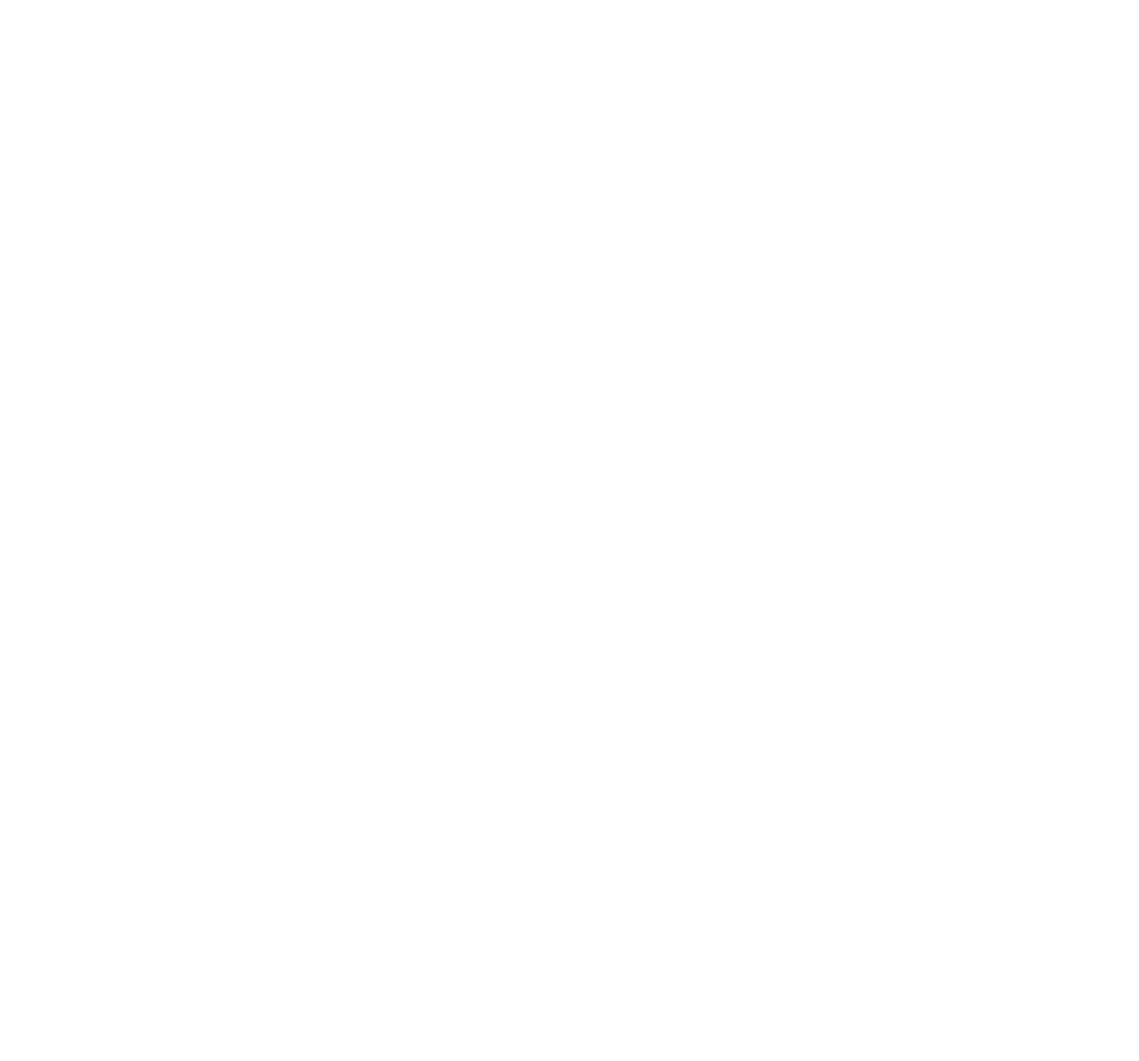
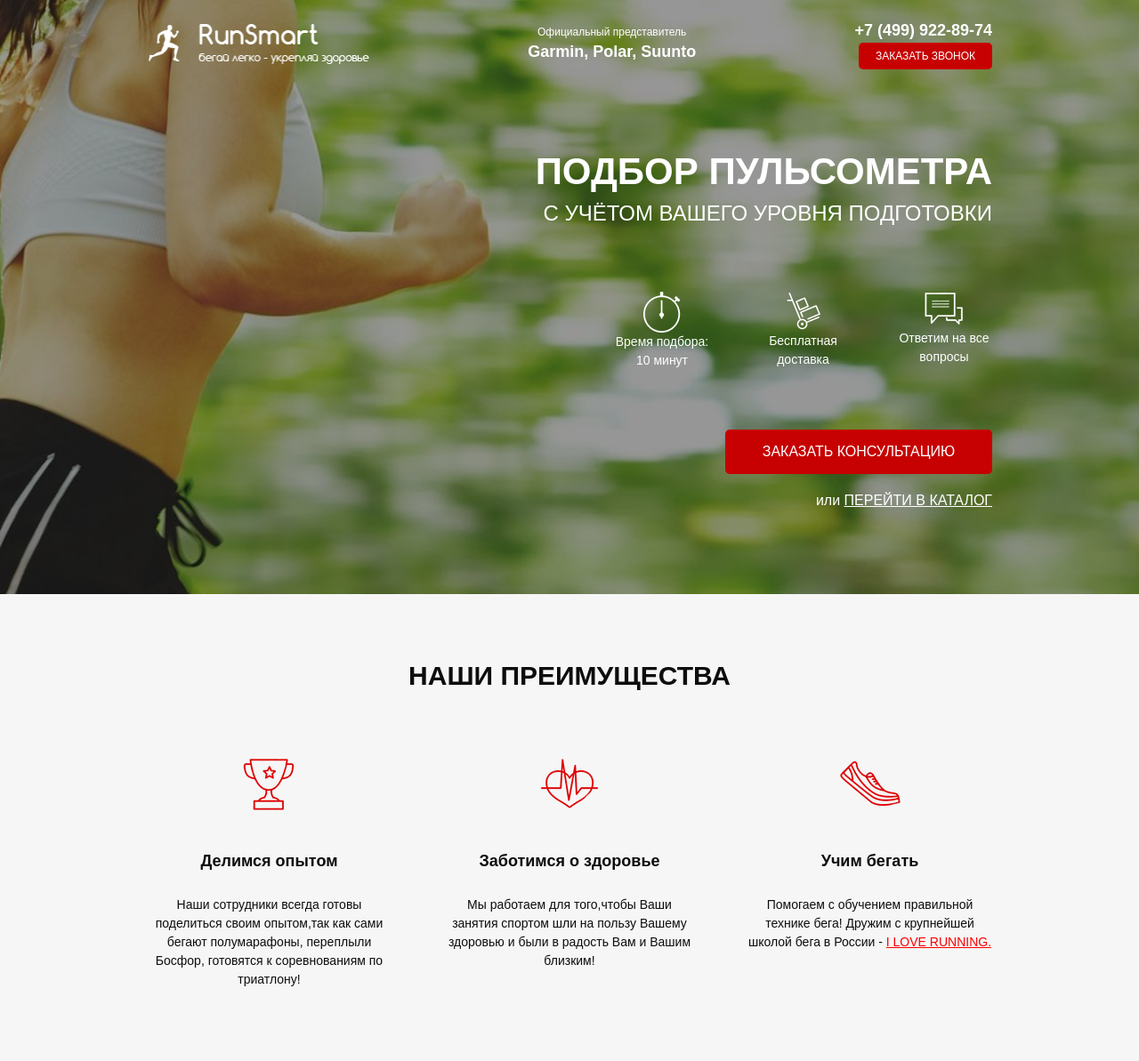
Before and after one commit to Egor797/Run-Smart, a website: page src/index.html in a window 1280 px wide. Shown: the whole page at 89% size. Before the commit the page ends 800 px from the top, so only its background shows below. Drawn offline with Linux system fonts and the light colour scheme.

Commit message:
add two section + adaption 575px

```diff
--- a/gulpfile.js
+++ b/gulpfile.js
@@ -20,7 +20,9 @@ gulp.task('styles', function() {
     return gulp.src("src/sass/**/*.+(scss|sass)")
         .pipe(sass({outputStyle: 'compressed'}).on('error', sass.logError))
         .pipe(rename({suffix: '.min', prefix: ''}))
-        .pipe(autoprefixer())
+        .pipe(autoprefixer({
+			cascade: false
+		}))
         .pipe(cleanCSS({compatibility: 'ie8'}))
         .pipe(gulp.dest("src/css"))
         .pipe(browserSync.stream());
--- a/package.json
+++ b/package.json
@@ -1,5 +1,5 @@
 {
-  "name": "uber",
+  "name": "run-smart",
   "version": "1.0.0",
   "description": "",
   "main": "index.js",
--- a/src/index.html
+++ b/src/index.html
@@ -5,11 +5,75 @@
     <meta http-equiv="X-UA-Compatible" content="IE=edge">
     <meta name="viewport" content="width=device-width, initial-scale=1.0">
     <link rel="stylesheet" href="css/bootstrap-reboot.min.css">
-    <link rel="stylesheet" href="css/bootstrap-grid.min.css">
     <link rel="stylesheet" href="css/style.min.css">
     <title>Run-Smart</title>
 </head>
 <body>
+    <div class="promo">
+        <div class="container">
+            <header class="header">
+                <a href="#" class="header__logo">
+                    <img src="img/logo.png" alt="logo">
+                </a>
+                <div class="header__official">
+                    Официальный представитель
+                    <span>Garmin, Polar, Suunto</span>
+                </div>
+                <div class="header__contacts">
+                    <a href="tel:+74999228974" class="header__phone">+7 (499) 922-89-74</a>
+                    <button class="button">заказать звонок</button>
+                </div>
+            </header>
 
+            <div class="promo__wrapper">
+                <h1 class="promo__header">Подбор пульсометра</h1>
+                <h2 class="promo__subheader">с учётом Вашего уровня подготовки</h2>
+                <div class="promo__icons">
+                    <div class="promo__icon">
+                        <img src="icons/first_screen/icon_1.png" alt="timer">
+                        Время подбора:
+                        10 минут
+                    </div>
+                    <div class="promo__icon">
+                        <img src="icons/first_screen/icon_2.png" alt="hand-cart">
+                        Бесплатная
+                        доставка
+                    </div>
+                    <div class="promo__icon">
+                        <img src="icons/first_screen/icon_3.png" alt="messages">
+                        Ответим
+                        на все вопросы
+                    </div>
+                </div>
+                <button class="button button_main">заказать кОНСУЛЬТАЦИЮ</button>
+                <div class="promo__link">
+                    или
+                    <a href="#">ПЕРЕЙТИ В КАТАЛОГ</a>
+                </div>
+            </div>
+        </div>
+    </div>
+    <div class="advantages">
+        <div class="container">
+            <div class="title title_advantages">НАШИ ПРЕИМУЩЕСТВА</div>
+        <div class="advantages__wrapper">
+                <div class="advantages__block">
+                    <img src="icons/two_screen/icon_1.png" alt="1">
+                    <div class="advantages__title">Делимся опытом</div>
+                    <div class="advantages__descr">Наши сотрудники всегда готовы поделиться своим опытом,так как сами бегают полумарафоны, переплыли Босфор, готовятся к соревнованиям по триатлону!</div>
+                </div>
+                <div class="advantages__block">
+                    <img src="icons/two_screen/icon_2.png" alt="1">
+                    <div class="advantages__title">Заботимся о здоровье</div>
+                    <div class="advantages__descr">Мы работаем для того,чтобы Ваши занятия спортом шли на пользу Вашему здоровью и были в радость Вам и Вашим близким!</div>
+                </div>
+                <div class="advantages__block">
+                    <img src="icons/two_screen/icon_3.png" alt="1">
+                    <div class="advantages__title">Учим бегать</div>
+                    <div class="advantages__descr">Помогаем с обучением правильной технике бега! Дружим с крупнейшей школой бега в России - <a href="#">I LOVE RUNNING.</a></div>
+                </div>
+        </div>
+        </div>
+    </div>
 </body>
 </html>
--- /dev/null
+++ b/src/sass/base/_media.sass
@@ -0,0 +1,28 @@
+@media (max-width: 575px)
+    .promo
+        .header
+            &__logo
+                img
+                    width: 70%
+            &__official
+                span
+                    font-size: 16px
+            &__phone
+                font-size: 15px
+            .button
+                width: 125px
+                height: 25px
+                font-size: 10px
+        &__header
+            font-size: 38px
+        &__subheader
+            font-size: 21px
+        &__icons
+            width: 350px
+        &__link
+            font-size: 15px
+    .advantages
+        &__title
+            font-size: 17px
+        &__descr
+            font-size: 12px
--- a/src/sass/base/_variables.sass
+++ b/src/sass/base/_variables.sass
@@ -0,0 +1,2 @@
+$red: #c70101
+$black: #0d0d0d
--- /dev/null
+++ b/src/sass/blocks/_advantages.sass
@@ -0,0 +1,28 @@
+.advantages
+    min-height: 470px
+    background-color: #f6f6f6
+    padding: 69px 0 81px 0
+    &__wrapper
+        margin-top: 65px
+        display: flex
+        justify-content: space-between
+    &__title
+        margin-top: 38px
+        text-align: center
+        font-size: 18px
+        font-weight: 700
+        color: $black
+    &__descr
+        margin-top: 25px
+        text-align: center
+        font-size: 14px
+        font-weight: 300
+        color: $black
+        a
+            color: #ff0000
+            text-decoration: underline
+    &__block
+        width: 275px
+        img
+            display: block
+            margin: 0 auto
--- /dev/null
+++ b/src/sass/blocks/_buttons.sass
@@ -0,0 +1,15 @@
+.button
+    width: 150px
+    height: 30px
+    background-color: $red
+    border-radius: 5px
+    border: none
+    font-size: 12px
+    font-weight: 500
+    text-transform: uppercase
+    color: #ffffff
+    &_main
+        margin-top: 67px
+        width: 300px
+        height: 50px
+        font-size: 16px
--- /dev/null
+++ b/src/sass/blocks/_header.sass
@@ -0,0 +1,29 @@
+.header
+    display: flex
+    justify-content: space-between
+    align-items: center
+    &__logo
+        width: 250px
+        img
+            width: 100%
+    &__official
+        font-size: 12px
+        font-weight: 500
+        color: #ffffff
+        text-align: center
+        span
+            display: block
+            font-size: 18px
+            font-weight: 700
+    &__phone
+        text-decoration: none
+        display: block
+        font-size: 18px
+        font-weight: 700
+        color: #ffffff
+        &:hover
+            color: #fff
+    &__contacts
+        display: flex
+        flex-direction: column
+        align-items: flex-end
--- /dev/null
+++ b/src/sass/blocks/_promo.sass
@@ -0,0 +1,43 @@
+.promo
+    min-height: 650px
+    padding: 21px 0 93px 0
+    background: url('../../img/bg_first.jpg') center center/cover no-repeat
+    &__wrapper
+        display: flex
+        flex-direction: column
+        align-items: flex-end
+        margin-top: 90px
+    &__header
+        font-size: 42px
+        font-weight: 700
+        text-transform: uppercase
+        color: #ffffff
+    &__subheader
+        font-size: 24px
+        font-weight: 500
+        text-transform: uppercase
+        color: #ffffff
+    &__icons
+        width: 425px
+        margin-top: 65px
+        display: flex
+        justify-content: space-between
+    &__icon
+        width: 108px
+        text-align: center
+        font-size: 14px
+        font-weight: 500
+        color: #ffffff
+        img
+            margin-bottom: 20px
+            display: block
+            margin: 0 auto
+    &__link
+        font-size: 16px
+        font-weight: 500
+        color: #ffffff
+        margin-top: 18px
+        a
+            text-decoration: underline
+            text-transform: uppercase
+            color: #ffffff
--- /dev/null
+++ b/src/sass/blocks/_titles.sass
@@ -0,0 +1,6 @@
+.title
+    font-size: 30px
+    font-weight: 700
+    color: $black
+    &_advantages
+        text-align: center
--- a/src/sass/style.sass
+++ b/src/sass/style.sass
@@ -2,3 +2,13 @@
 @import 'base/_variables'
 *
     font-family: 'Museo Sans Cyrl', sans-serif
+.container
+    max-width: 950px
+    margin: 0 auto
+
+@import 'blocks/_promo'
+@import 'blocks/_header'
+@import 'blocks/_buttons'
+@import 'blocks/_advantages'
+@import 'blocks/_titles'
+@import 'base/_media'
```
Also changed, not shown: src/css/bootstrap-grid.min.css (deleted), src/css/style.min.css.
